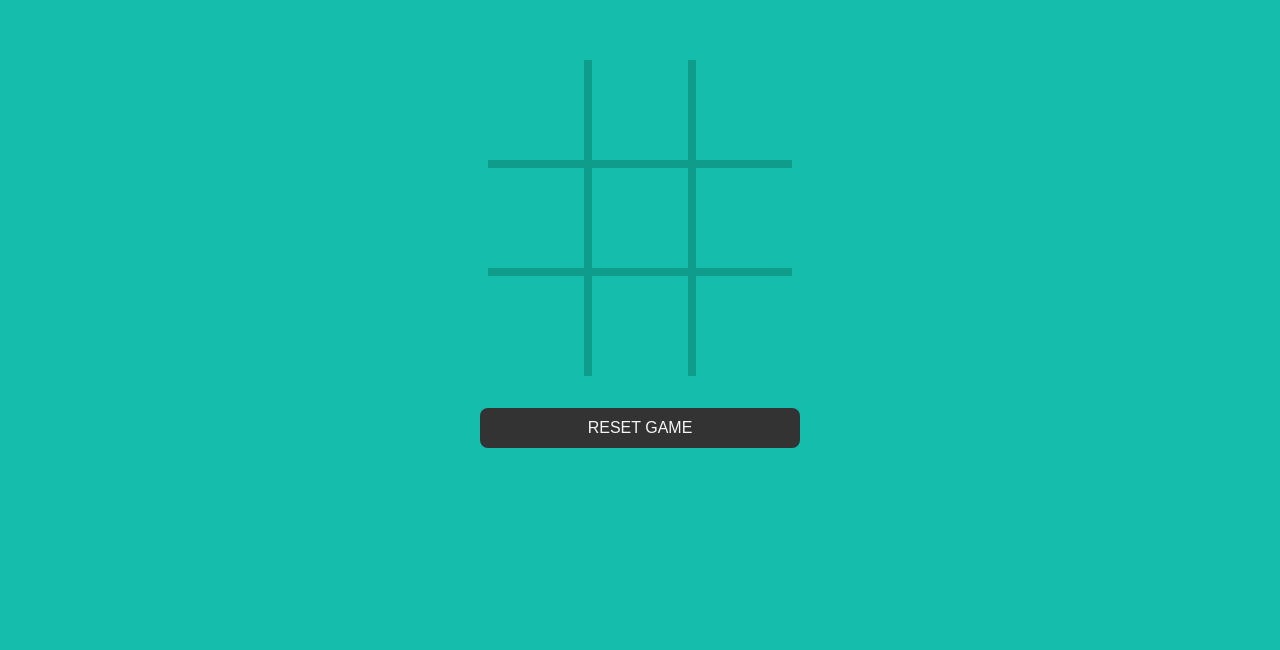
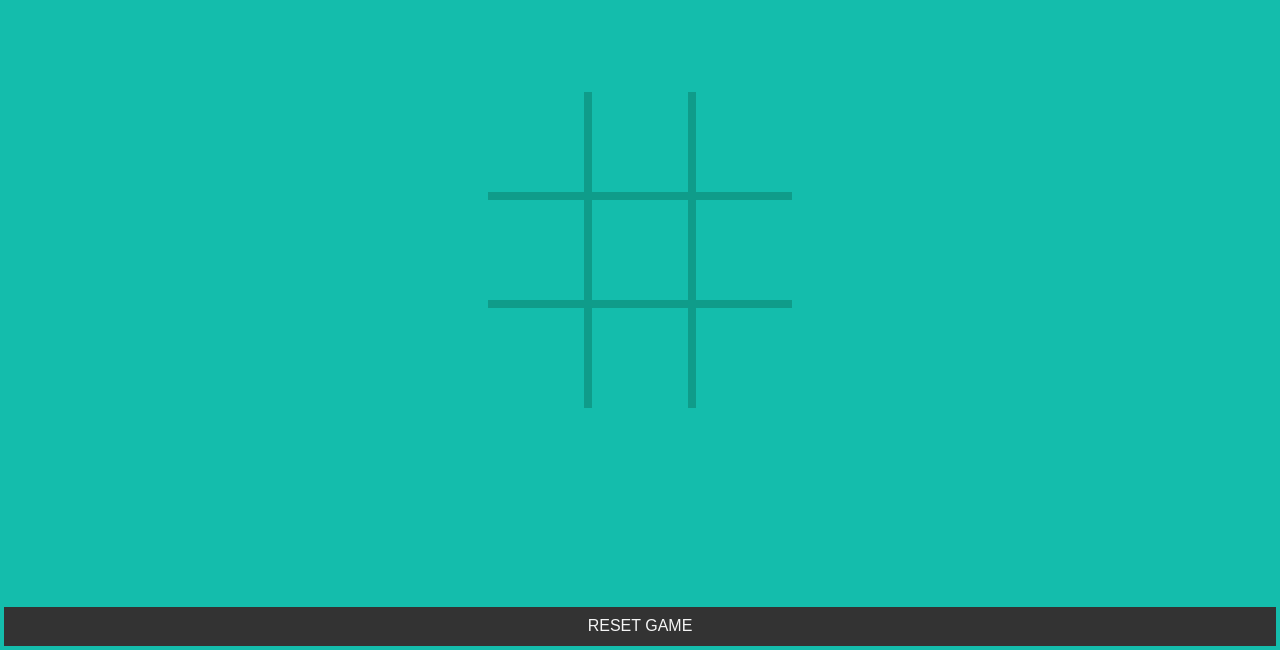
Before and after one commit to markbailey/tic-tac-toe, a React (Vite) app: page / in a window 1280 px wide. Shown: the part 150-800 px from the top of the page. Built offline with nearby package versions, Linux system fonts and the light colour scheme.

Commit message:
Add reset class to reset button

```diff
--- a/src/App.tsx
+++ b/src/App.tsx
@@ -63,7 +63,9 @@ function App() {
         </tbody>
       </table>
 
-      <button onClick={onResetClick}>Reset Game</button>
+      <button className="reset" onClick={onResetClick}>
+        Reset Game
+      </button>
     </Fragment>
   );
 }
--- a/src/app.css
+++ b/src/app.css
@@ -4,7 +4,6 @@
   border-spacing: var(--spacing);
   background-color: var(--primary-dark);
   aspect-ratio: 1;
-  margin-bottom: 1.5rem;
   outline: var(--spacing) solid var(--primary);
   outline-offset: calc(var(--spacing) * -1);
 }
@@ -53,3 +52,12 @@
   background-color: var(--primary);
   text-transform: uppercase;
 }
+
+button.reset {
+  z-index: 99;
+  position: absolute;
+  left: 0.25rem;
+  bottom: 0.25rem;
+  border-radius: 0;
+  right: 0.25rem;
+}
```
